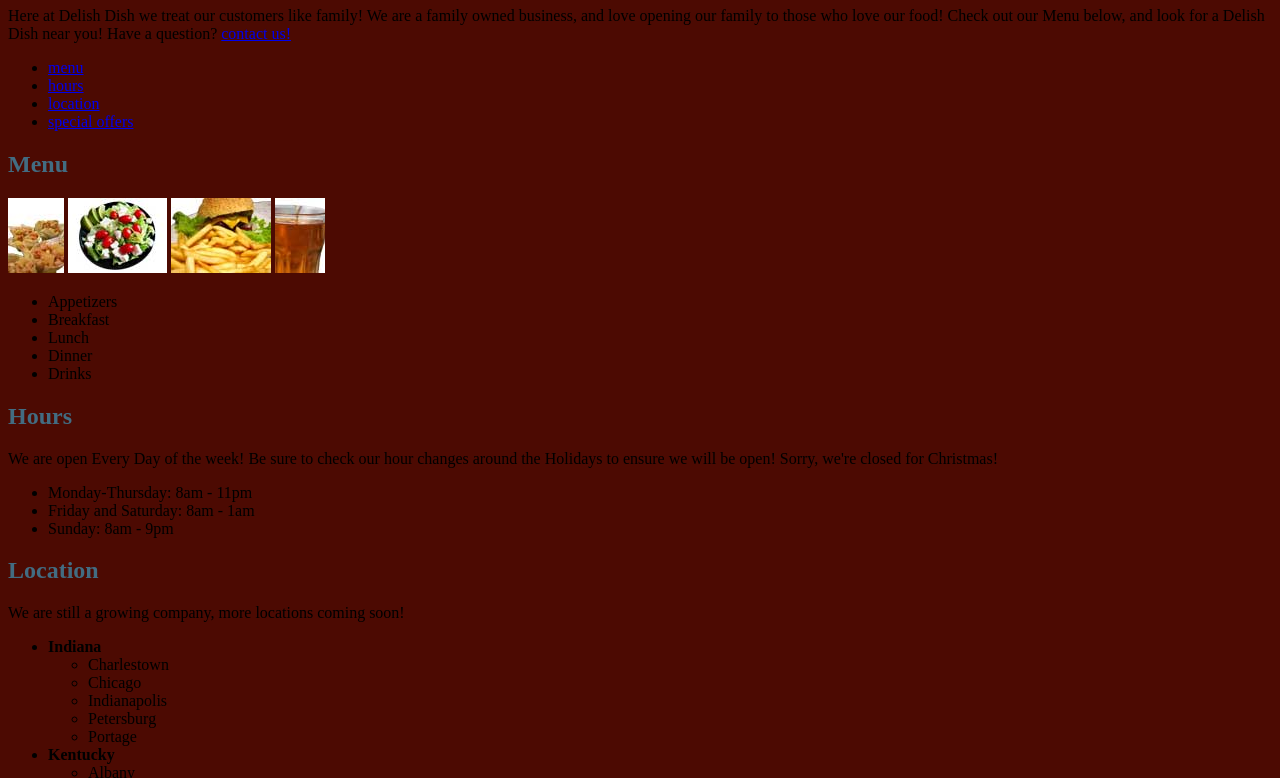
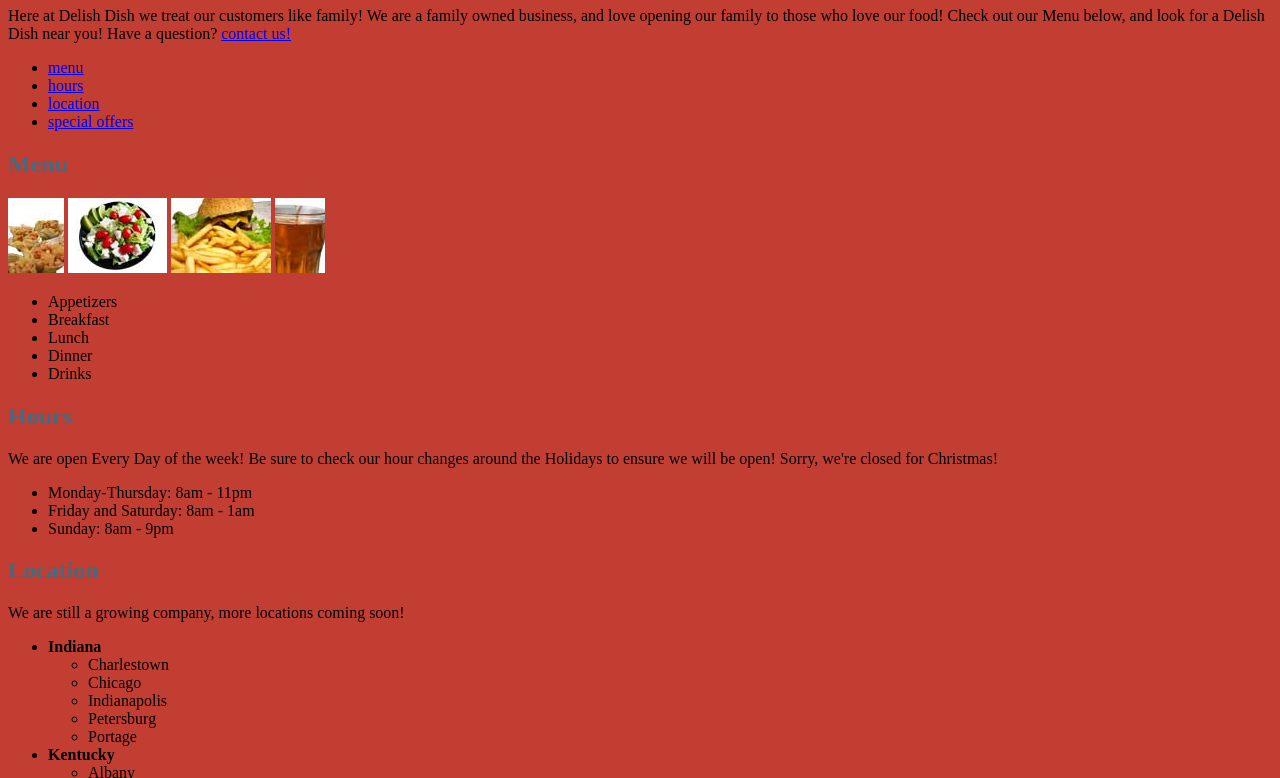
Before and after one commit to NStiner/DWS1, a plain HTML site: page project2/index.html in a window 1280 px wide. Shown: the part 73-851 px from the top of the page. Drawn offline with Linux system fonts and the light colour scheme.

Commit message:
changed body color

```diff
--- a/project2/css/style.css
+++ b/project2/css/style.css
@@ -3,7 +3,7 @@ h1 {
 }
 
 body {
-	background-color: #4C0A02;
+	background-color: #C23E33;
 }
 
 h2 {
```
